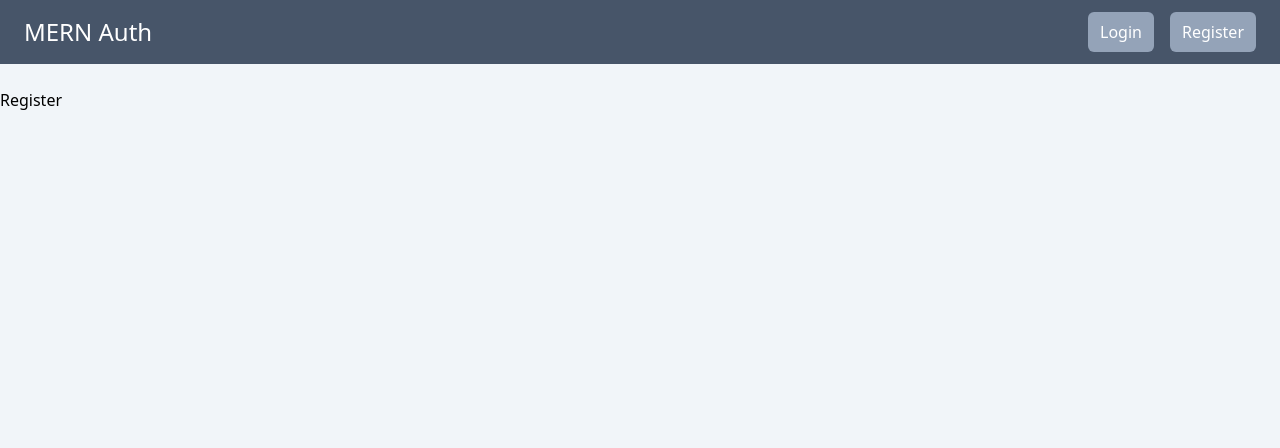
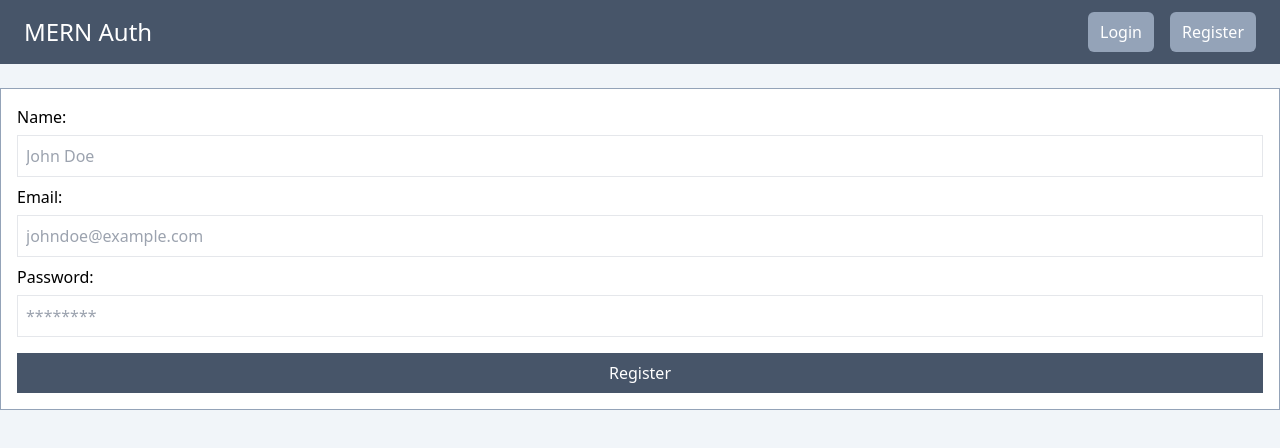
Before and after one commit to Alejandro1709/mern, a React (Vite) app in the folder client/: page /register in a window 1280 px wide. Shown: the top 448 px of the page. Built offline with nearby package versions, Linux system fonts and the light colour scheme.

Commit message:
Add: Pages and Form

```diff
--- a/client/src/App.jsx
+++ b/client/src/App.jsx
@@ -1,15 +1,17 @@
 import { Route } from 'wouter';
-import Board from './components/Board';
+import HomePage from './pages/HomePage';
 import Layout from './components/Layout';
 import Wrapper from './components/Wrapper';
+import LoginPage from './pages/LoginPage';
+import RegisterPage from './pages/RegisterPage';
 
 function App() {
   return (
     <Layout>
       <Wrapper>
-        <Route path='/' component={Board} />
-        <Route path='/login'>Login</Route>
-        <Route path='/register'>Register</Route>
+        <Route path='/' component={HomePage} />
+        <Route path='/login' component={LoginPage} />
+        <Route path='/register' component={RegisterPage} />
       </Wrapper>
     </Layout>
   );
--- /dev/null
+++ b/client/src/pages/HomePage.jsx
@@ -0,0 +1,11 @@
+import Board from '../components/Board';
+
+function HomePage() {
+  return (
+    <>
+      <Board />
+    </>
+  );
+}
+
+export default HomePage;
--- /dev/null
+++ b/client/src/pages/LoginPage.jsx
@@ -0,0 +1,31 @@
+function LoginPage() {
+  return (
+    <form className='flex flex-col gap-2 border p-4 border-slate-400 bg-white'>
+      <div className='flex flex-col gap-1.5'>
+        <label htmlFor='email'>Email:</label>
+        <input
+          id='email'
+          name='email'
+          className='p-2 border'
+          type='text'
+          placeholder='johndoe@example.com'
+        />
+      </div>
+      <div className='flex flex-col gap-1.5'>
+        <label htmlFor='password'>Password:</label>
+        <input
+          className='p-2 border'
+          id='password'
+          name='password'
+          type='password'
+          placeholder='********'
+        />
+      </div>
+      <button className='bg-slate-600 p-2 mt-2 text-white font-medium cursor-pointer hover:bg-slate-700'>
+        Login
+      </button>
+    </form>
+  );
+}
+
+export default LoginPage;
--- /dev/null
+++ b/client/src/pages/RegisterPage.jsx
@@ -0,0 +1,41 @@
+function RegisterPage() {
+  return (
+    <form className='flex flex-col gap-2 border p-4 border-slate-400 bg-white'>
+      <div className='flex flex-col gap-1.5'>
+        <label htmlFor='name'>Name:</label>
+        <input
+          name='name'
+          id='name'
+          className='p-2 border'
+          type='text'
+          placeholder='John Doe'
+        />
+      </div>
+      <div className='flex flex-col gap-1.5'>
+        <label htmlFor='email'>Email:</label>
+        <input
+          id='email'
+          name='email'
+          className='p-2 border'
+          type='text'
+          placeholder='johndoe@example.com'
+        />
+      </div>
+      <div className='flex flex-col gap-1.5'>
+        <label htmlFor='password'>Password:</label>
+        <input
+          className='p-2 border'
+          id='password'
+          name='password'
+          type='password'
+          placeholder='********'
+        />
+      </div>
+      <button className='bg-slate-600 p-2 mt-2 text-white font-medium cursor-pointer hover:bg-slate-700'>
+        Register
+      </button>
+    </form>
+  );
+}
+
+export default RegisterPage;
```
